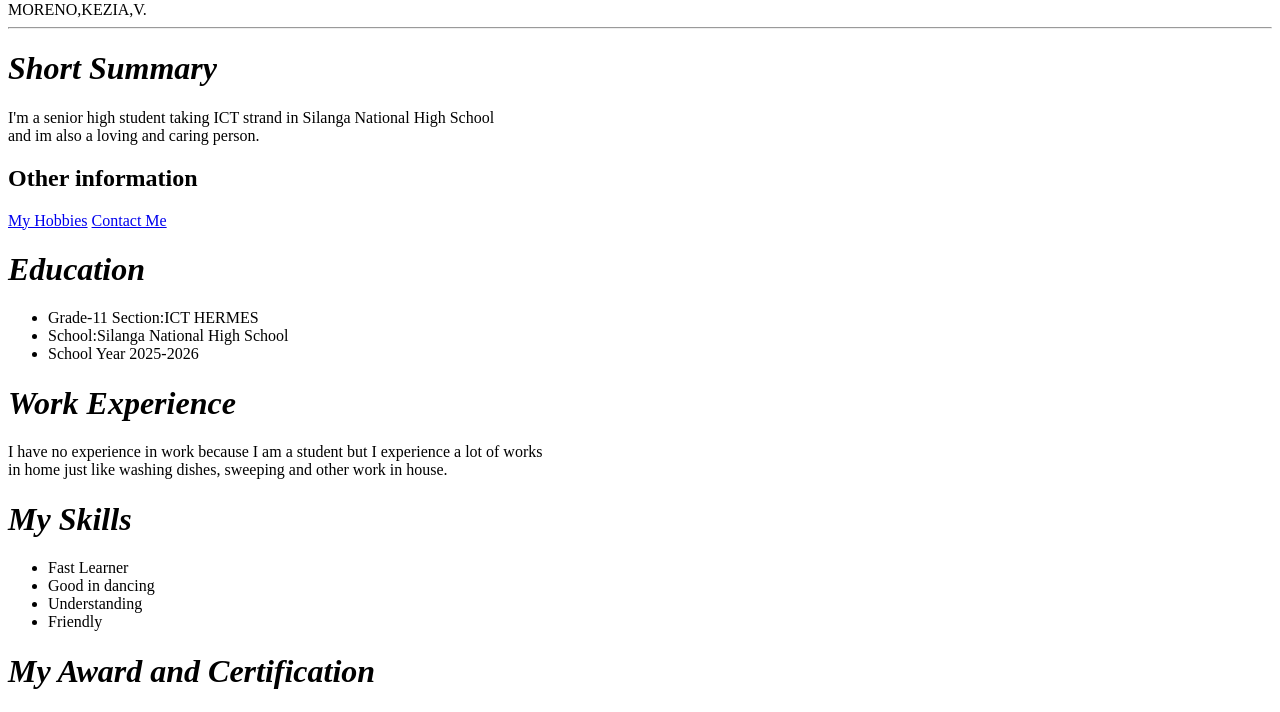
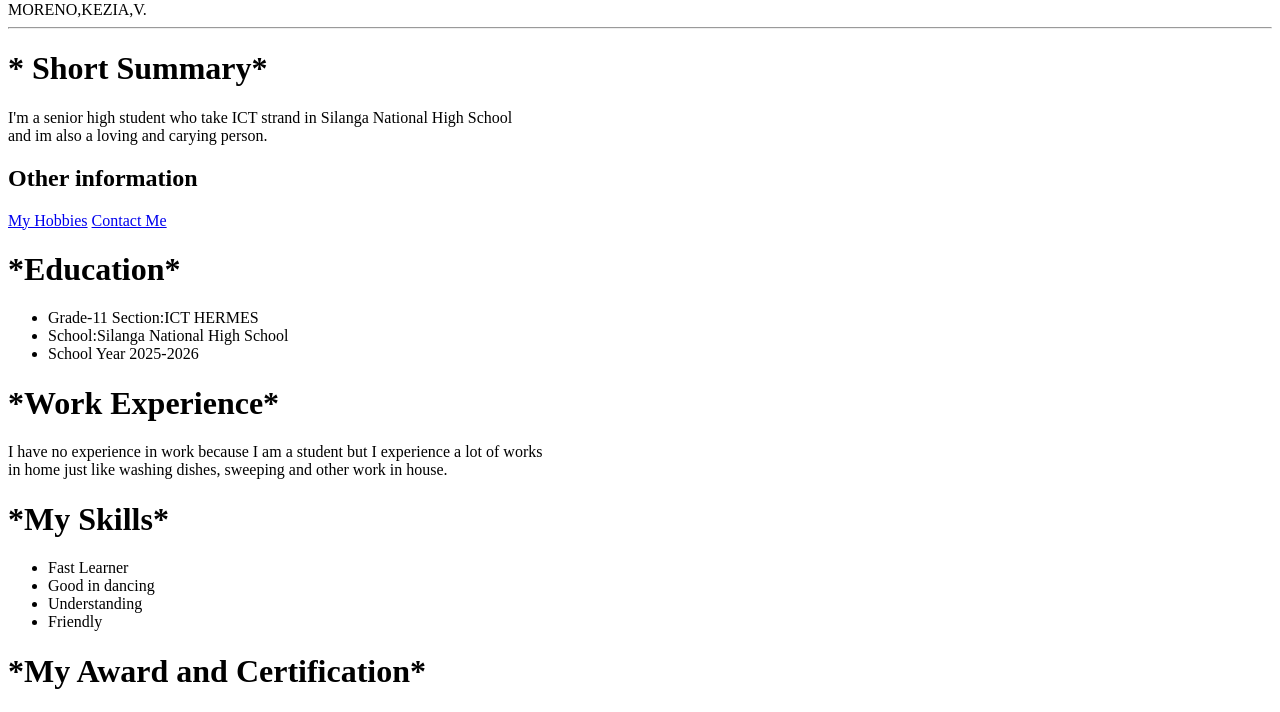
Before and after one commit to kezayahmoreno/kezia, a plain HTML site: page index.html in a window 1280 px wide. Shown: the part 99-811 px from the top of the page. Drawn offline with Linux system fonts and the light colour scheme.

Commit message:
Add files via upload

```diff
--- a/index.html
+++ b/index.html
@@ -5,19 +5,19 @@
     <meta name="viewport" content="width=device-width, initial-scale=1.0">
     <title>My Resume</title>
 </head>
-<body>
+<body align="">
 <h1>My Resume</h1>
-    <img src="Images/1753767976480.jpg" width="200px"><br>
+  <img src="../Multipages/Images/1753767976480.jpg" width="200px"><br>
     MORENO,KEZIA,V.<hr>
 
-       <h1><em>Short Summary</em></h1>
-       <p>I'm a senior high student taking ICT strand in Silanga National High School<br> and im also a loving and caring person.</p>
+       <h1>* Short Summary*</h1>
+       <p>I'm a senior high student who take ICT strand in Silanga National High School<br> and im also a loving and carying person.</p>
        <h2>Other information</h2>
         <a href="./Hobbies.html">My Hobbies</a>
         <a href="./Contact.html">Contact Me</a>
 
 
-          <h1><em>Education</em></h1>
+          <h1>*Education*</h1>
         <ul>
           <li>Grade-11 Section:ICT HERMES</li>
           <li>School:Silanga National High School</li>
@@ -25,11 +25,11 @@
         </ul>
 
 
-          <h1><em>Work Experience</em></h1>
+          <h1>*Work Experience*</h1>
           <p>I have no experience in work because I am a student but I experience a lot of works<br> in home just like washing dishes, sweeping and other work in house.</p>
 
 
-          <h1><em>My Skills</em></h1>
+          <h1>*My Skills*</h1>
           <ul>
              <li>Fast Learner</li>
              <li>Good in dancing</li>
@@ -38,13 +38,14 @@
           </ul>
 
 
-          <h1><em>My Award and Certification</em></h1>
+          <h1>*My Award and Certification*</h1>
           Last school year I got honored from section NARRA<br>
-          <img src="Images/1753938223549.jpg" width="150px">
+          <img src="../Multipages/Images/1753938223549.jpeg" width="150px">
 
     <footer>
          <p>&copy;Kezia Moreno all right reserve</p>
     </footer>
 
+
 </body>
 </html>
```
